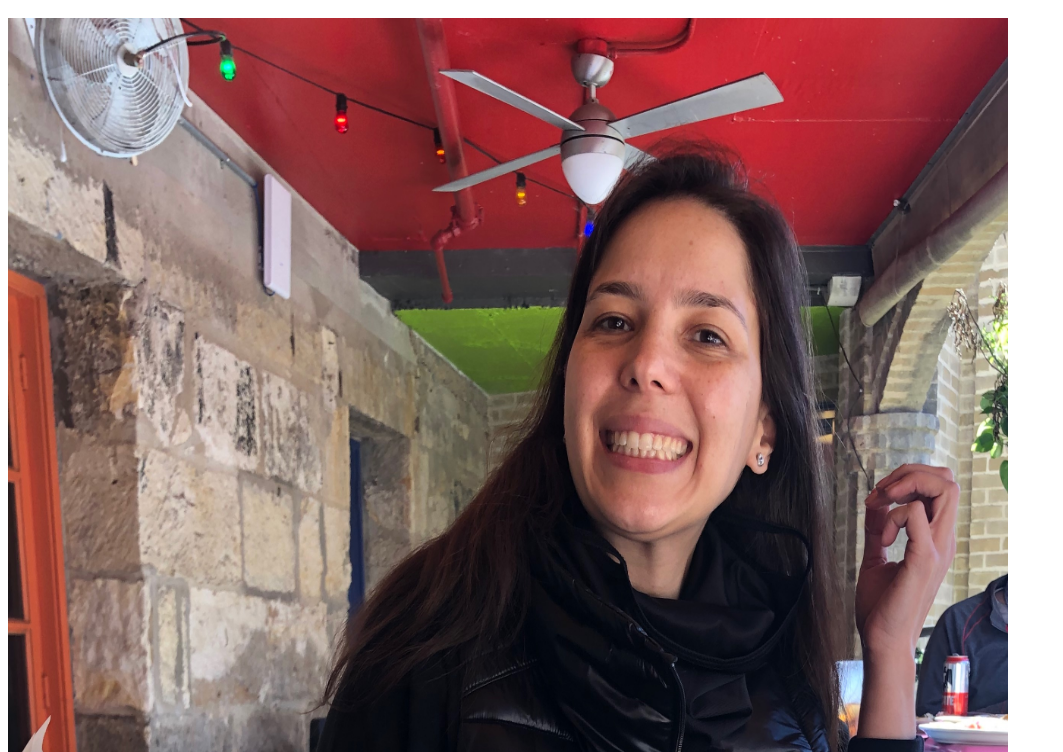
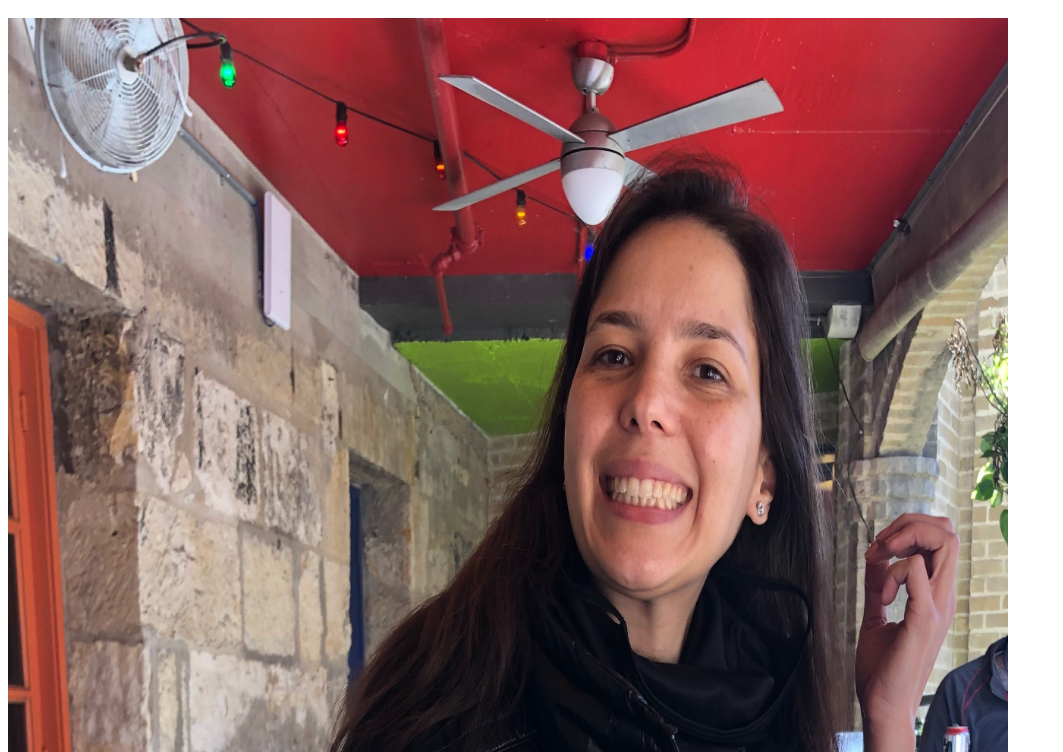
Before and after one commit to malenagomez/malenagomez.github.io, a plain HTML site: page index.html in a window 1280 px wide. Shown: the part 48-800 px from the top of the page, without its empty margins (0-1063 px from the left). Drawn offline with Linux system fonts and the light colour scheme.

Commit message:
Update index.html

```diff
--- a/index.html
+++ b/index.html
@@ -1,4 +1,4 @@
 <html>
     <h1>Malena's Portfolio</h1>
-    <img src="./bioPic1.JPEG" atl="bioPic1.JPEG" width="1000" height="900"/>
+    <img src="./bioPic1.JPEG" atl="bioPic1.JPEG" width="1000" height="1000"/>
 </html>
```
